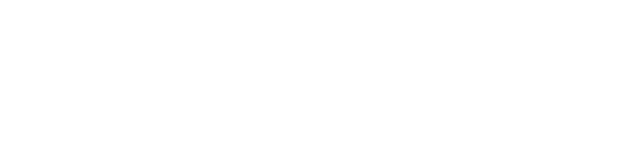
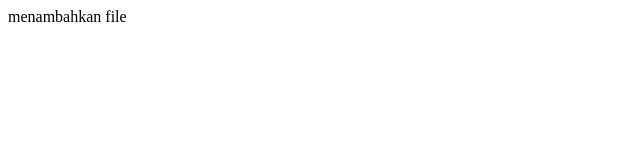
Before and after one commit to rickobayu/belajar1, a plain HTML site: page index.html in a window 1280 px wide. Shown: the whole page, without its empty margins (0-640 px from the left). Drawn offline with Linux system fonts and the light colour scheme.

Commit message:
Update index.html

```diff
--- a/index.html
+++ b/index.html
@@ -7,6 +7,7 @@
     <title>Document</title>
 </head>
 <body>
+    menambahkan file
 
 </body>
 </html>
```
